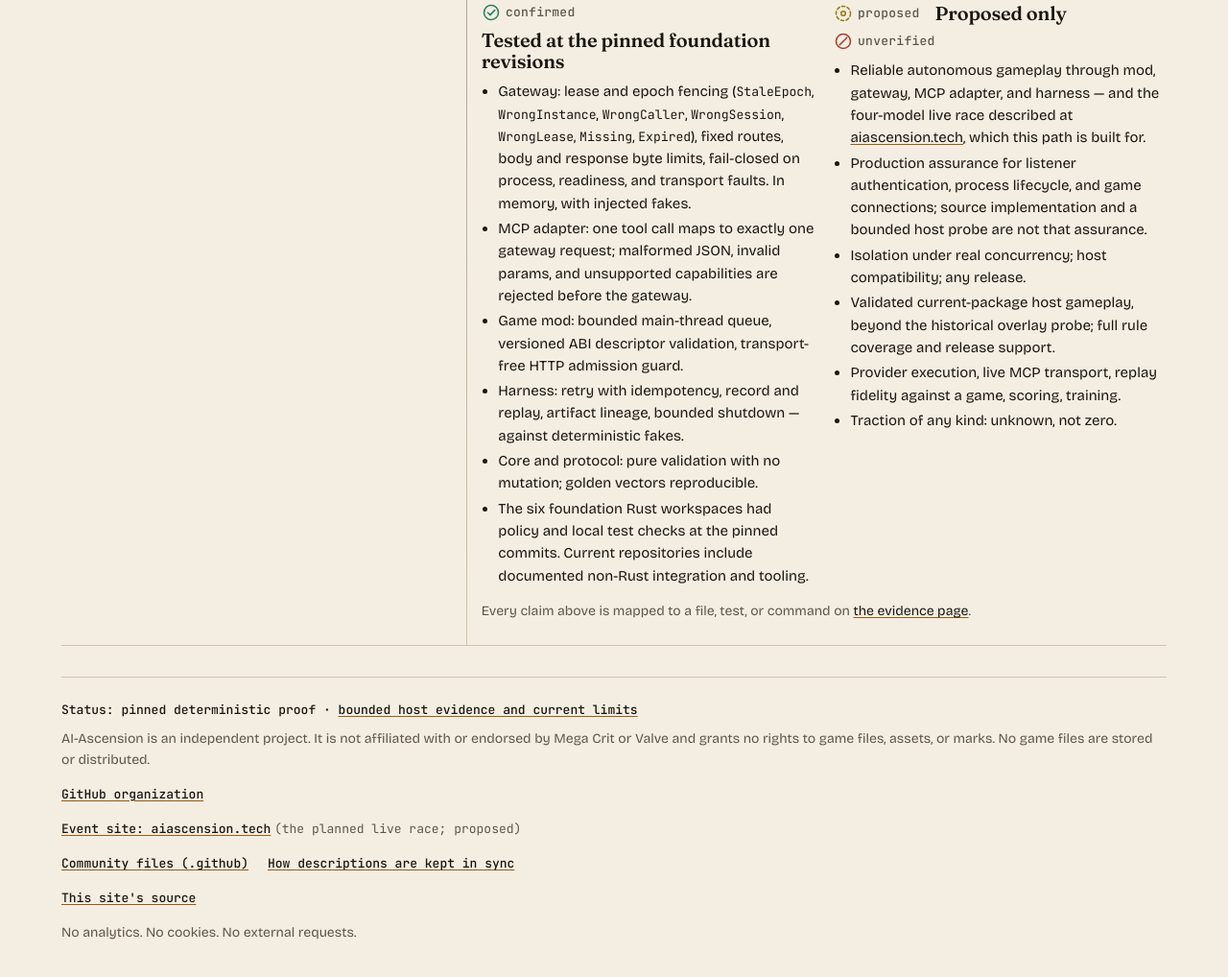
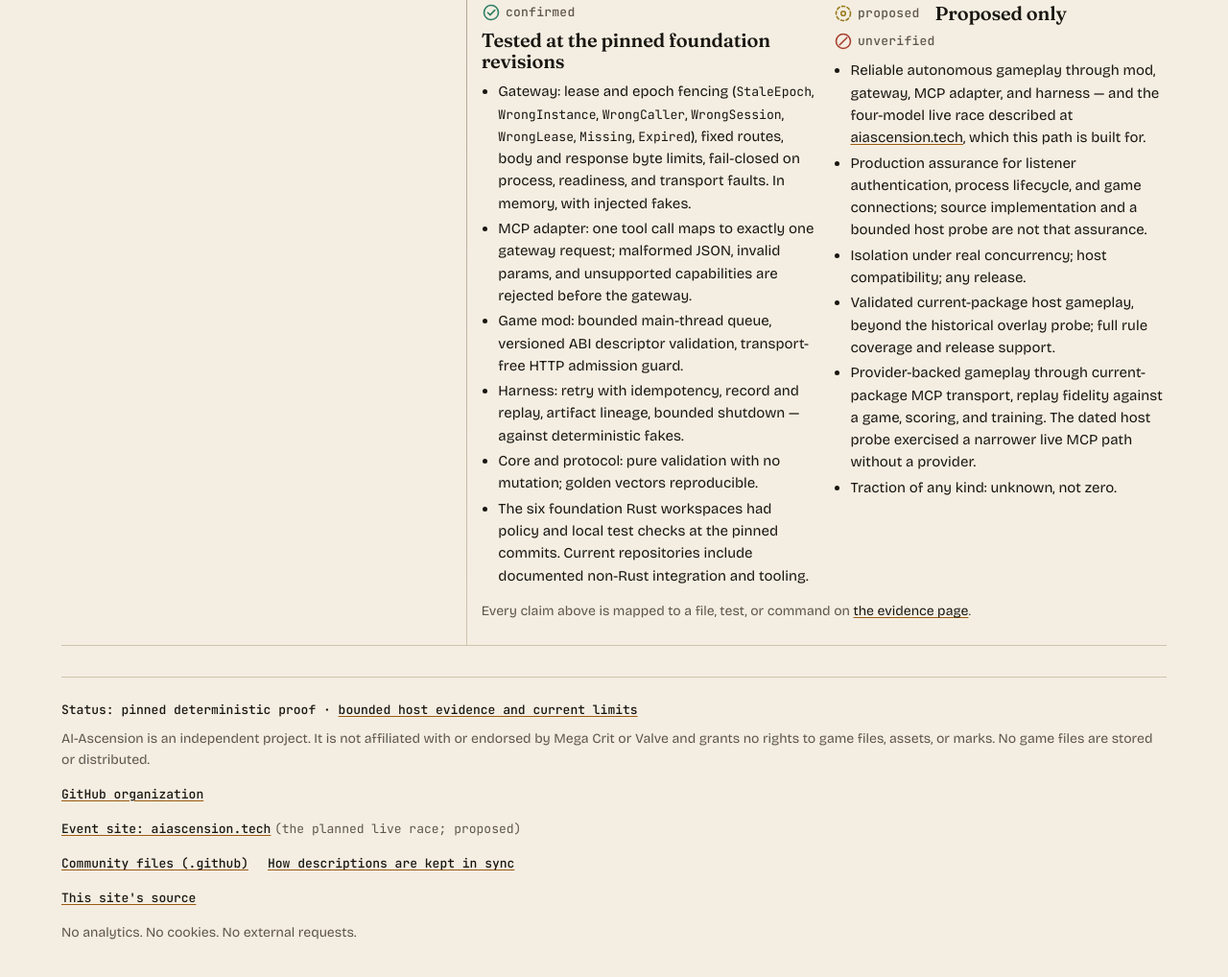
Before and after one commit to AI-Ascension/AI-Ascension.github.io, a plain HTML site: page index.html in a window 1280 px wide. Shown: the part 3950-4968 px from the top of the page at 96% size. Drawn offline with Linux system fonts and the light colour scheme.

Commit message:
Scope remaining transport and CI evidence claims

```diff
--- a/index.html
+++ b/index.html
@@ -225,7 +225,7 @@
           <li>Production assurance for listener authentication, process lifecycle, and game connections; source implementation and a bounded host probe are not that assurance.</li>
           <li>Isolation under real concurrency; host compatibility; any release.</li>
           <li>Validated current-package host gameplay, beyond the historical overlay probe; full rule coverage and release support.</li>
-          <li>Provider execution, live MCP transport, replay fidelity against a game, scoring, training.</li>
+          <li>Provider-backed gameplay through current-package MCP transport, replay fidelity against a game, scoring, and training. The dated host probe exercised a narrower live MCP path without a provider.</li>
           <li>Traction of any kind: unknown, not zero.</li>
         </ul>
       </div>
```
Also changed, not shown: repositories.html (+1 -1 lines), .github/workflows/validate.yml.
